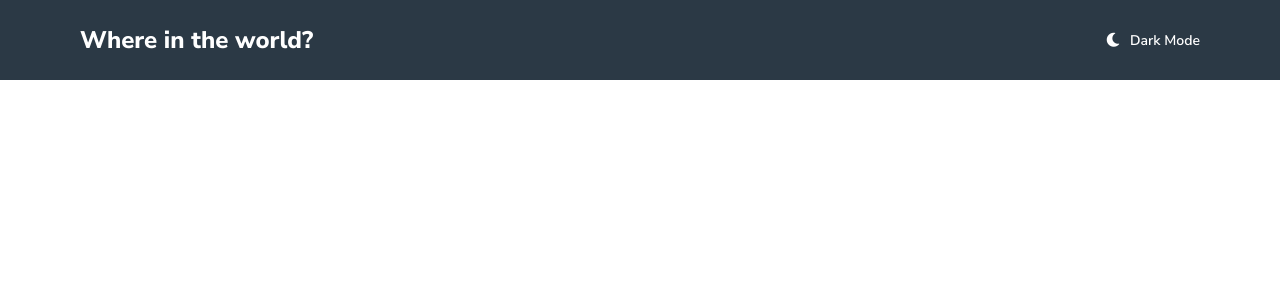
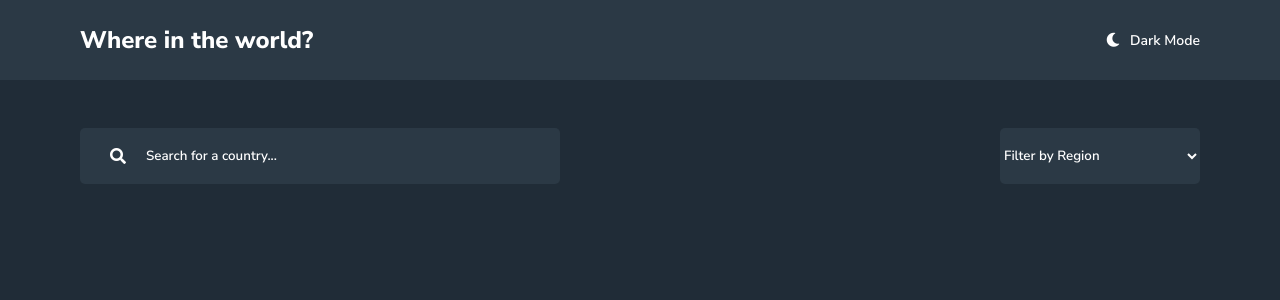
Before and after one commit to jonascavalcante/rest-countries-api-with-color-theme-switcher, a React (Create React App) app: page / in a window 1280 px wide. Shown: the top 300 px of the page. Built offline with nearby package versions, Linux system fonts and the light colour scheme.

Commit message:
Criação do component MainHeader

```diff
--- a/src/App.js
+++ b/src/App.js
@@ -1,6 +1,7 @@
 import React from 'react';
 
 import Header from './components/header';
+import Main from './components/main';
 
 import GlobalStyle from './styles/global';
 
@@ -9,6 +10,7 @@ function App() {
     <>
       <GlobalStyle />
       <Header />
+      <Main />
     </>
   );
 }
--- /dev/null
+++ b/src/components/main/MainHeader.js
@@ -0,0 +1,25 @@
+import React from 'react';
+
+import { MainHeaderContainer, InputArea, Select } from './styleMainHeader';
+
+const MainHeader = () => {
+    return (
+        <MainHeaderContainer>
+            <InputArea>
+                <i className="fas fa-search"></i>
+                <input type="text" placeholder="Search for a country..." />
+            </InputArea>
+
+            <Select>
+                <option hidden>Filter by Region</option>
+                <option>Africa</option>
+                <option>Americas</option>
+                <option>Asia</option>
+                <option>Europe</option>
+                <option>Oceania</option>
+            </Select>
+        </MainHeaderContainer>
+    );
+}
+
+export default MainHeader;
--- /dev/null
+++ b/src/components/main/index.js
@@ -0,0 +1,17 @@
+import React from 'react';
+
+import MainHeader from './MainHeader';
+
+import { MainTag, Container } from './style';
+
+const Main = () => {
+    return (
+        <MainTag>
+            <Container>
+                <MainHeader />
+            </Container>
+        </MainTag>
+    );
+}
+
+export default Main;
--- /dev/null
+++ b/src/components/main/style.js
@@ -0,0 +1,15 @@
+import styled from 'styled-components';
+
+export const MainTag = styled.main`
+    background-color: hsl(207, 26%, 17%);
+`;
+
+export const Container = styled.div`
+    max-width: 1440px;
+    height: calc(100vh - 80px);
+    margin: auto;
+
+    display: flex;
+
+    padding: 0 80px;
+`;
--- /dev/null
+++ b/src/components/main/styleMainHeader.js
@@ -0,0 +1,56 @@
+import styled from 'styled-components';
+
+export const MainHeaderContainer = styled.div`
+    width: 100%;
+    height: 152px;
+
+    display: flex;
+    align-items: center;
+    justify-content: space-between;
+`;
+
+export const InputArea = styled.div`
+    width: 480px;
+    height: 56px;
+
+    border-radius: 5px;
+
+    background-color: hsl(209, 23%, 22%);
+
+    display: flex;
+    align-items: center;
+
+    i, input {
+        color: hsl(0, 0%, 100%);
+    }
+
+    i {
+        margin-left: 30px;
+    }
+
+    input {
+        width: 100%;
+        height: 100%;
+        padding: 0 20px;
+
+        font-weight: 600;
+
+        background-color: transparent;
+
+        ::placeholder {
+            color: hsl(0, 0%, 100%);
+        }
+    }
+`;
+
+export const Select = styled.select`
+    width: 200px;
+    height: 56px;
+
+    border-radius: 5px;
+
+    font-weight: 600;
+
+    color: hsl(0, 0%, 100%);
+    background-color: hsl(209, 23%, 22%);
+`;
--- a/src/styles/global.js
+++ b/src/styles/global.js
@@ -8,9 +8,12 @@ export default createGlobalStyle`
         font-family: 'Nunito Sans', sans-serif;
     }
 
-    button {
+    button, input, select {
         border: none;
         outline: transparent;
+    }
+
+    button, select {
         cursor: pointer;
     }
 `;
```
